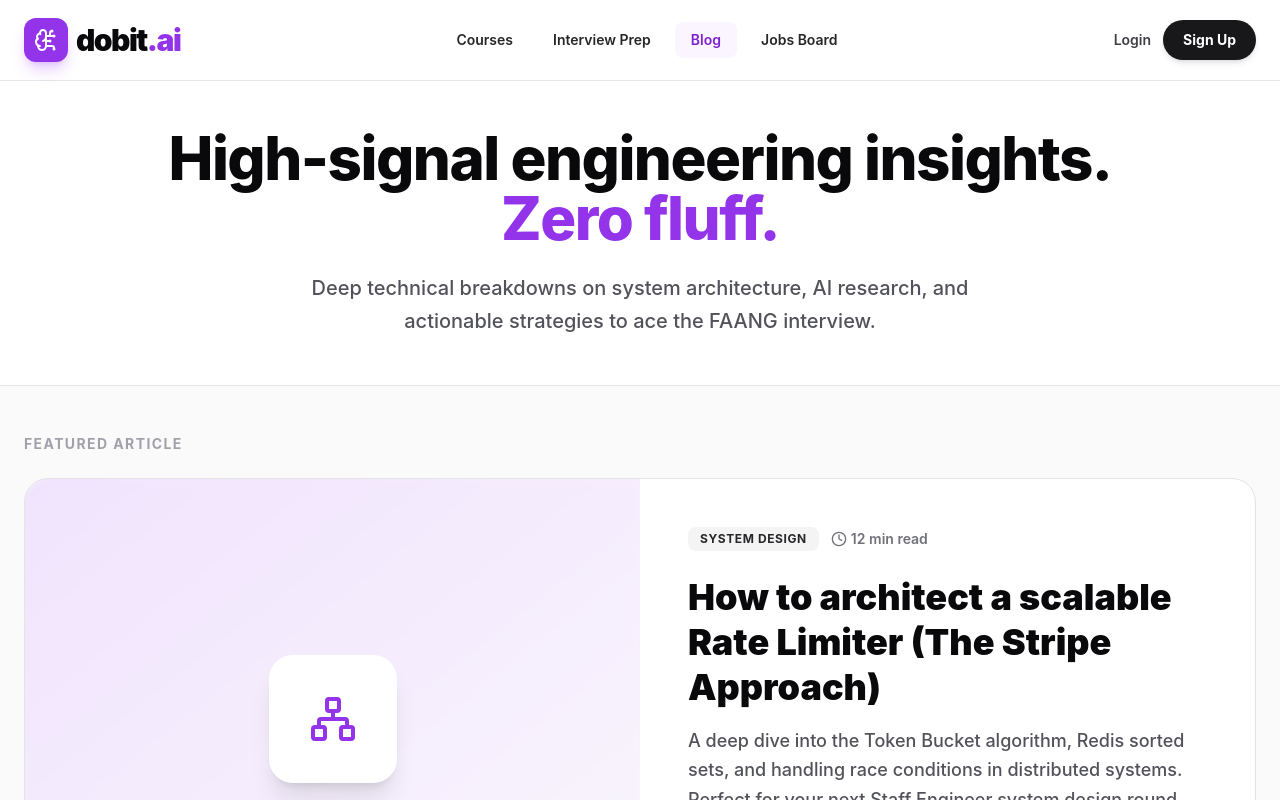
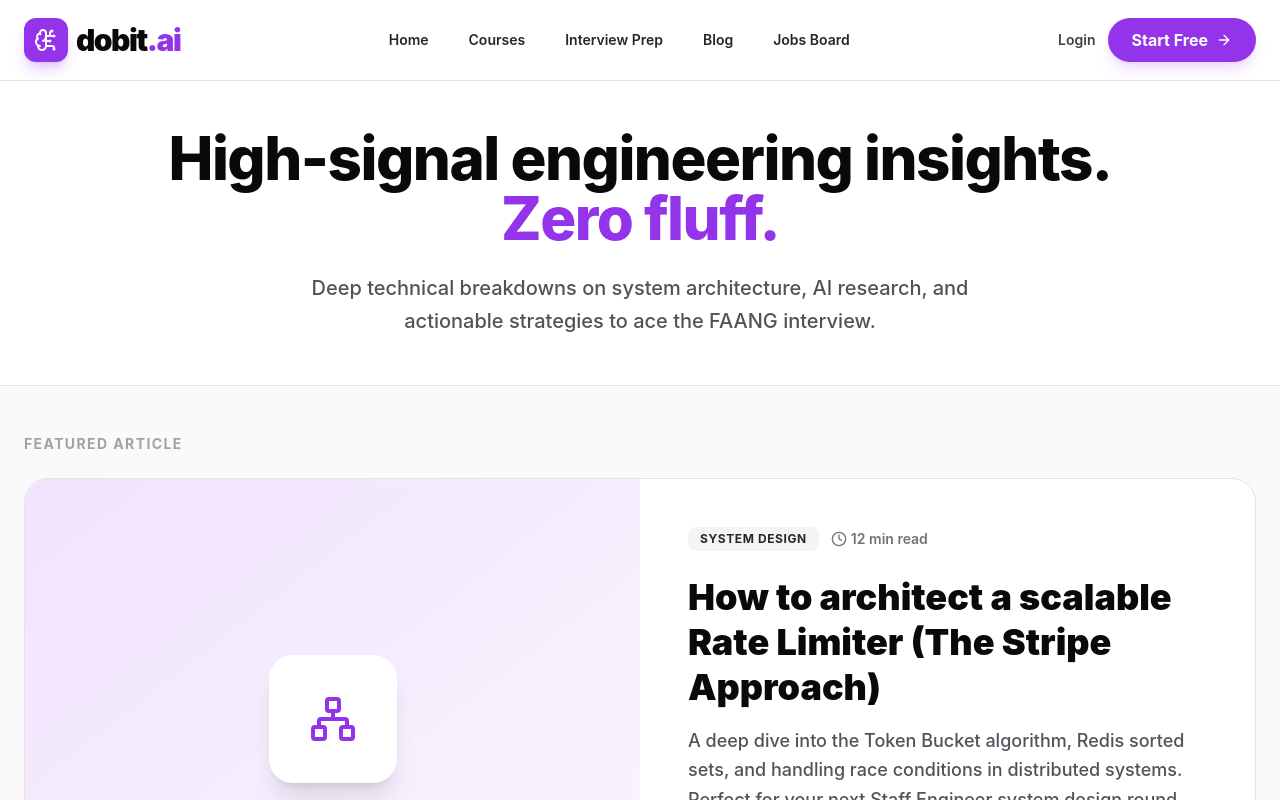
Before and after one commit to developervick/orm-expert-frontend, a Next.js app in the folder orm-frontend/: page /blog in a window 1280 px wide. Shown: the top 800 px of the page. Built offline with nearby package versions, Linux system fonts and the light colour scheme.

Commit message:
Blog page ui Refactored

```diff
--- a/orm-frontend/app/blog/page.tsx
+++ b/orm-frontend/app/blog/page.tsx
@@ -3,9 +3,11 @@
 import React, { useState } from 'react';
 import Link from 'next/link';
 import {
-  BrainCircuit, Menu, X, ArrowRight, Calendar,
+  BrainCircuit, ArrowRight, Calendar, BookOpenText,
   Clock, Mail, Network, Cpu, Code2, Database, Terminal, Zap
 } from 'lucide-react';
+import TopHeader from '@/components/layout/topHeader';
+import FooterSection from '@/components/blocks/footer';
 
 // --- MOCK BLOG DATA ---
 const featuredPost = {
@@ -105,53 +107,7 @@ export default function BlogPage() {
     <div className="min-h-screen bg-surface-50 text-surface-800 font-sans">
 
       {/* 1. PUBLIC NAVBAR */}
-      <nav className="fixed top-0 left-0 right-0 bg-white/95 backdrop-blur-md z-50 border-b border-surface-200">
-        <div className="max-w-7xl mx-auto px-4 sm:px-6 h-20 flex items-center justify-between">
-          <Link href="/" className="flex items-center gap-2 group z-50">
-            <div className="bg-brand-600 p-2 sm:p-2.5 rounded-xl text-white shadow-lg shadow-brand-500/30">
-              <BrainCircuit className="w-5 h-5 sm:w-6 sm:h-6" />
-            </div>
-            <span className="text-2xl sm:text-3xl font-black text-surface-950 tracking-tighter">
-              dobit<span className="text-brand-600">.ai</span>
-            </span>
-          </Link>
-
-          <div className="hidden md:flex items-center gap-2">
-            <NavLink href="/courses">Courses</NavLink>
-            <NavLink href="/interview">Interview Prep</NavLink>
-            <NavLink href="/blog" active>Blog</NavLink>
-            <NavLink href="/jobs">Jobs Board</NavLink>
-          </div>
-
-          <div className="hidden md:flex items-center gap-3">
-            <Link href="/login" className="text-sm font-semibold text-surface-700 hover:text-brand-600 transition-colors">
-              Login
-            </Link>
-            <Link href="/signup" className="bg-surface-900 hover:bg-surface-800 text-white px-5 py-2.5 rounded-full text-sm font-bold transition-all shadow-md active:scale-95">
-              Sign Up
-            </Link>
-          </div>
-
-          <button
-            className="md:hidden p-2 text-surface-600 hover:bg-surface-100 rounded-lg z-50"
-            onClick={() => setIsMobileMenuOpen(!isMobileMenuOpen)}
-          >
-            {isMobileMenuOpen ? <X size={28} /> : <Menu size={28} />}
-          </button>
-        </div>
-
-        {/* Mobile Menu Dropdown */}
-        <div className={`md:hidden absolute top-20 left-0 w-full bg-white border-b border-surface-200 shadow-xl transition-all duration-300 overflow-hidden ${isMobileMenuOpen ? 'max-h-96 opacity-100' : 'max-h-0 opacity-0'}`}>
-          <div className="flex flex-col p-4 gap-2">
-            <MobileNavLink href="/courses">Courses</MobileNavLink>
-            <MobileNavLink href="/interview">Interview Prep</MobileNavLink>
-            <MobileNavLink href="/blog">Blog</MobileNavLink>
-            <MobileNavLink href="/jobs">Jobs Board</MobileNavLink>
-            <div className="h-px w-full bg-surface-200 my-2"></div>
-            <Link href="/login" className="text-center w-full py-3 text-sm font-semibold text-surface-700 bg-surface-50 rounded-xl">Login</Link>
-          </div>
-        </div>
-      </nav>
+      <TopHeader/>
 
       {/* 2. BLOG HEADER */}
       <header className="pt-32 pb-12 px-4 sm:px-6 bg-white border-b border-surface-200">
@@ -289,6 +245,7 @@ export default function BlogPage() {
           <p className="text-xs text-surface-500 mt-4 font-medium">No spam. Unsubscribe at any time.</p>
         </div>
       </section>
+      <FooterSection/>
 
     </div>
   );
@@ -342,21 +299,3 @@ function BlogCard({ post }: { post: any }) {
     </Link>
   );
 }
-
-function NavLink({ href, active=false, children }: { href: string, active?: boolean, children: React.ReactNode }) {
-  return (
-    <Link href={href} className={`px-4 py-2 rounded-lg text-sm font-semibold transition-all ${
-      active ? 'bg-brand-50 text-brand-700' : 'text-surface-800 hover:text-brand-700 hover:bg-brand-50'
-    }`}>
-      {children}
-    </Link>
-  );
-}
-
-function MobileNavLink({ href, children }: { href: string, children: React.ReactNode }) {
-  return (
-    <Link href={href} className="px-4 py-3 rounded-xl text-base font-semibold text-surface-800 hover:text-brand-700 hover:bg-brand-50 transition-all w-full">
-      {children}
-    </Link>
-  );
-}
```
